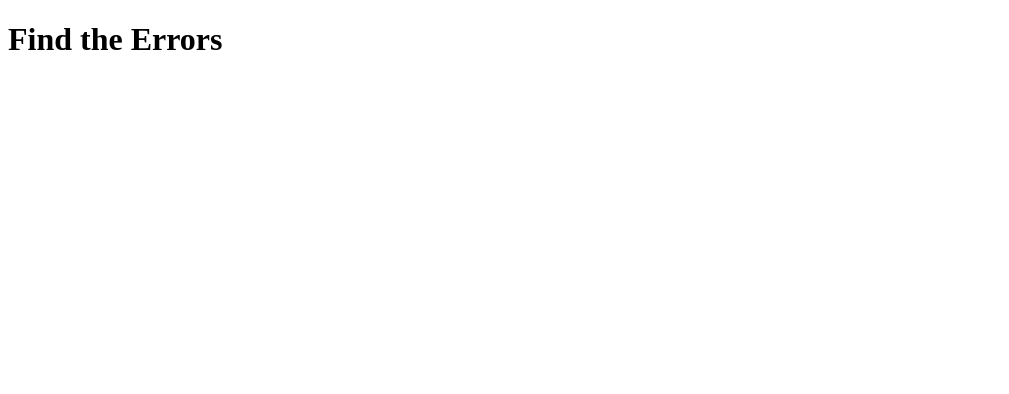
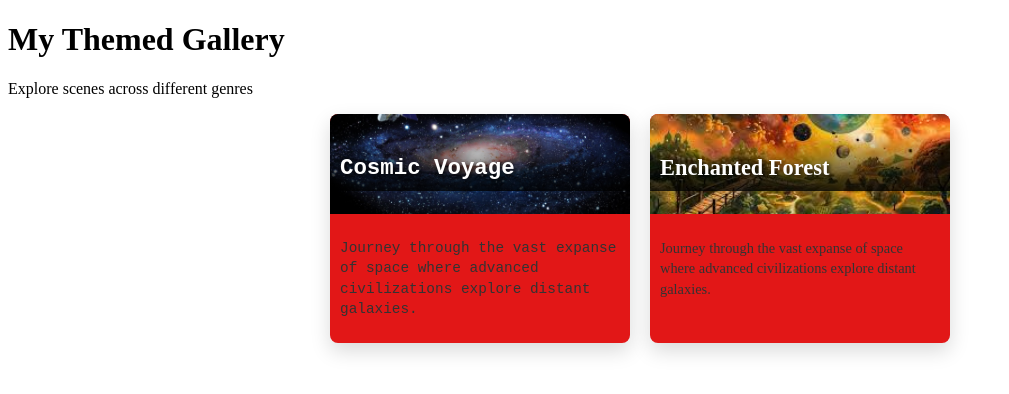
Before and after one commit to Abyssal-Depth/abyssal-htmlCssJavaScript, a plain HTML site: page test.html in a window 1280 px wide. Shown: the whole page, without its empty margins (0-1009 px from the left). Drawn offline with Linux system fonts and the light colour scheme.

Commit message:
another update

```diff
--- /dev/null
+++ b/styles.css
@@ -0,0 +1,69 @@
+/* Flexbox Gallery Layout */
+        .gallery {
+            display: flex;
+            flex-wrap: wrap;
+            justify-content: center;
+            gap: 20px;
+            max-width: 1200px;
+            margin: 0 auto;
+        }
+
+        .theme-card {
+            width: 300px;
+            background: #e21717;
+            border-radius: 8px;
+            box-shadow: 0 8px 20px rgba(0,0,0,0.15);
+            overflow: hidden;
+            transition: transform 0.3s ease, box-shadow 0.3s ease;
+        }
+
+        .theme-card:hover {
+            transform: translateY(-5px);
+            box-shadow: 0 12px 25px rgba(0,0,0,0.2);
+        }
+
+        .image-container {
+            position: relative;
+            width: 100%;
+            height: 100px;
+            overflow: hidden;
+        }
+
+        .image-container img {
+            width: 100%;
+            height: 100%;
+            object-fit: cover;
+            transition: transform 0.3s ease;
+        }
+
+        .theme-card:hover .image-container img {
+            transform: scale(1.05);
+        }
+
+        .image-title {
+            position: absolute;
+            bottom: 0;
+            left: 0;
+            right: 0;
+            background: linear-gradient(transparent, rgba(0,0,0,0.8));
+            color: white;
+            padding: 20px 10px 10px;
+            font-size: 1.4rem;
+            font-weight: bold;
+            text-align: left;
+            text-shadow: 2px 2px 4px rgba(0,0,0,0.8);
+        }
+
+        .description {
+            padding: 10px;
+            font-size: 0.9rem;
+            line-height: 1.4;
+            color: #333;
+            text-align: left;
+        }
+
+        /* Theme-specific font assignments */
+        .scifi .image-title,
+        .scifi .description {
+            font-family: 'Orbitron', monospace;
+        }
--- a/test.html
+++ b/test.html
@@ -1,18 +1,42 @@
+<!-- index.html -->
 <!DOCTYPE html>
-<html>
+<html lang="en">
 <head>
-    <title>Debug Challenge</title>
+  <meta charset="UTF-8" />
+  <meta name="viewport" content="width=device-width, initial-scale=1.0"/>
+  <title>Theme Image Gallery</title>
+
+  <!-- Google Font (Exo 2) -->
+  <link href="https://fonts.googleapis.com/css2?family=Exo+2:wght@400;700&display=swap" rel="stylesheet">
+
+  <!-- Site CSS -->
+  <link rel="stylesheet" href="styles.css" />
 </head>
 <body>
-    <h1>Find the Errors</h1>
+  <header class="site-header">
+    <h1>My Themed Gallery</h1>
+    <p class="tagline">Explore scenes across different genres</p>
+  </header>
 
-    <script>
-        let x = 5;
-let y = 10;
-console.log("x is", x);
-console.log("y is", y);
-console.log("x + y =", x + y);
+  <main class="gallery">
+    <!-- Sci-Fi Theme -->
+    <article class="theme-card scifi">
+      <div class="image-container">
+        <img src="images/cosmic.jpg" alt="Space scene with nebula">
+        <h3 class="image-title">Cosmic Voyage</h3>
+      </div>
+      <p class="description">
+        Journey through the vast expanse of space where advanced civilizations explore distant galaxies.
+      </p>
+    </article>
 
-    </script>
-</body>
-</html>
+    <!-- Fantasy Theme -->
+    <article class="theme-card fantasy">
+      <div class="image-container">
+        <img src="images/fantasy.jpeg" alt="Fantasy landscape with mountains">
+        <h3 class="image-title">Enchanted Forest</h3>
+      </div>
+      <p class="description">
+        Journey through the vast expanse of space where advanced civilizations explore distant galaxies.
+      </p>
+    </article>
```
Also changed, not shown: images/cosmic.jpg (added), images/fantasy.jpeg (added), 2 other files.
